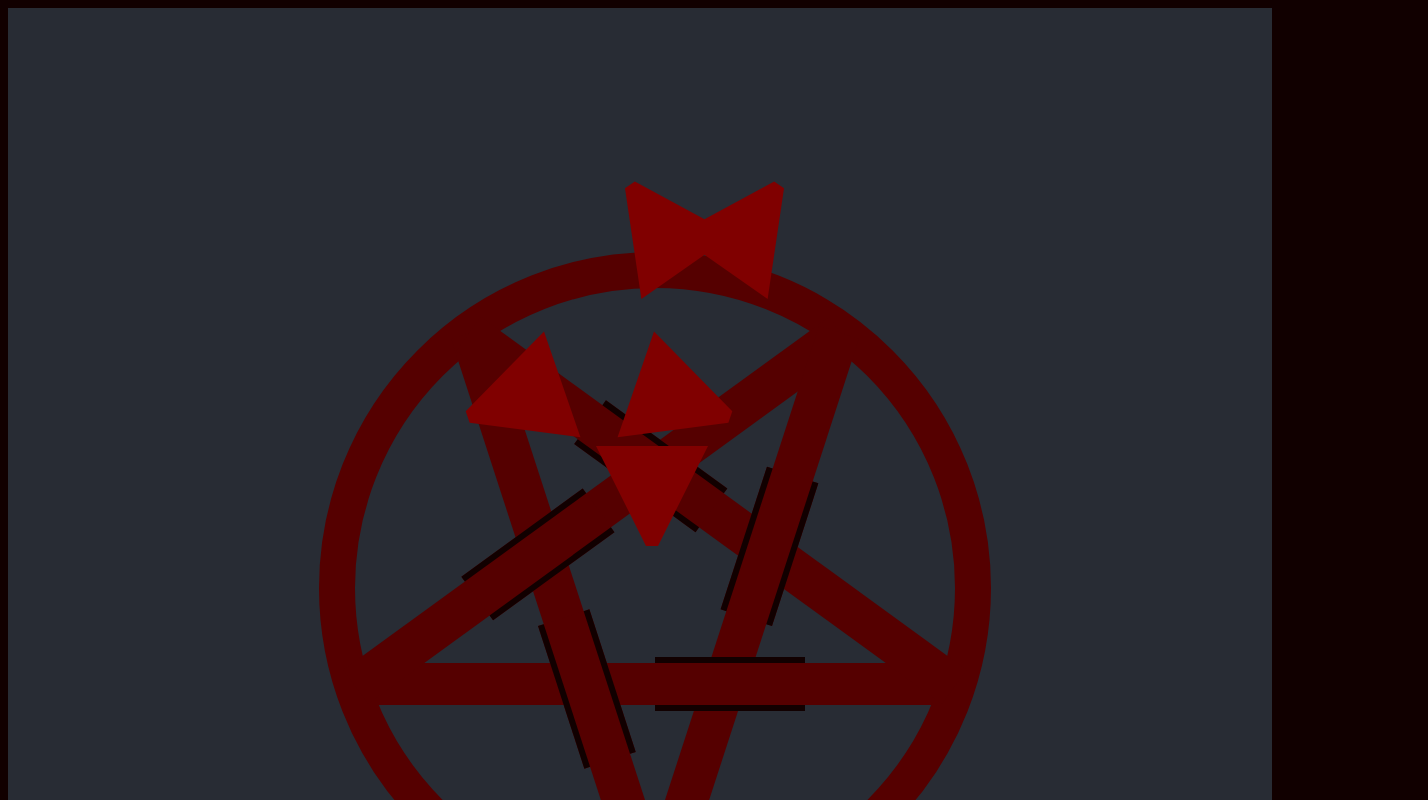
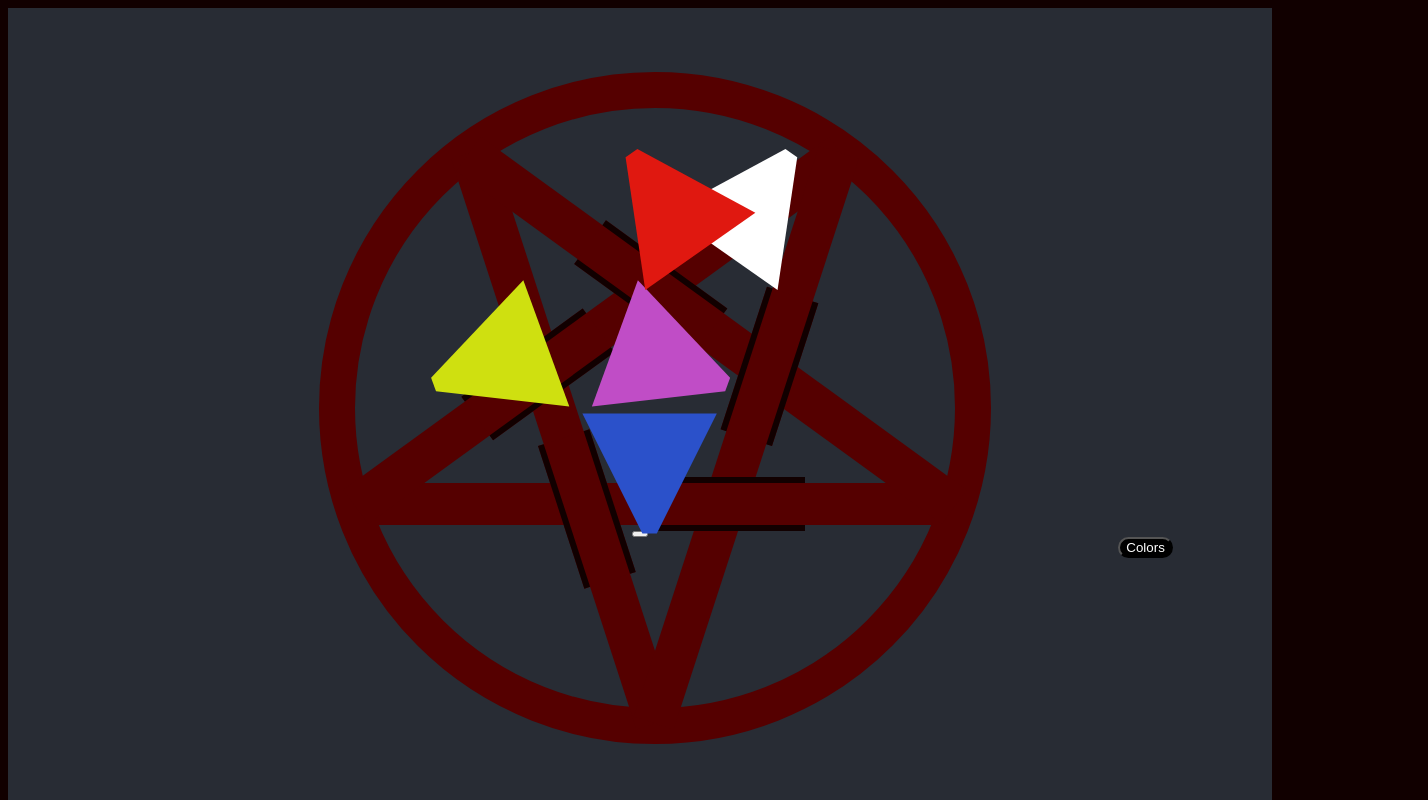
Before and after one commit to jfalconmusik/dnd-fighter, a React (Create React App) app in the folder newDev/simon_says/simon_says/: page / in a window 1280 px wide. Shown: the top 800 px of the page, 1428 px wide, since content can reach past the window. Built offline with nearby package versions, Linux system fonts and the light colour scheme.

Commit message:
looks acceptable on large screen, can change the colors

```diff
--- a/newDev/simon_says/simon_says/src/App.js
+++ b/newDev/simon_says/simon_says/src/App.js
@@ -9,8 +9,7 @@ import './App.css';
 
 // No need for context, cuz so small. No need for router either.
 
-
-
+// allow the user to choose from a fun list of background images.
 
 function App() {
 
@@ -21,12 +20,24 @@ function App() {
 
 
 const [colorPickDisplayed, setColorPickDisplayed] = useState(false)
-const [chosenColor, setChosenColor] = useState("#fff")
+const [chosenColor, setChosenColor] = useState("#fffff")
+
+useEffect(() => {
+  console.log(chosenColor);
+}, [chosenColor])
+
+useEffect(() => {
+  console.log(colorPickDisplayed);
+}, [colorPickDisplayed])
 
 
 function handleColor(target) {
   if (colorPickDisplayed) {
-    target.style.backgroundColor = `${chosenColor}`
+    if (target.className == "arrow") {
+
+      target.style.borderBottom = `100px solid ${chosenColor}`
+      console.log(target)
+    }
   }
 }
 
@@ -57,7 +68,11 @@ function handleColor(target) {
 
   // Choice logic, did the user pick the right note?
 
-  const handleClick = (buttonId) => {
+  const handleClick = (buttonId, target) => {
+
+
+    handleColor(target)
+
     if (buttonId == nextButton)
       if (sequenceCurrentPlace < sequence.length) {
         setSequenceCurrentPlace(sequenceCurrentPlace + 1);
@@ -75,6 +90,10 @@ function handleColor(target) {
   const generateNewSequence = () => {};
   //
 
+
+  function handleColorPickDisplay() {
+    setColorPickDisplayed(!colorPickDisplayed)
+  }
   // return (
   //   <div>
   //     <div id="simonSays" class="center">
@@ -122,42 +141,54 @@ function handleColor(target) {
             <div className="overbar n4"><li></li></div>
           </div>
         </div>
-        <div className="buttonContainer" onClick={(e) => {handleColor(e.target)}}>
+        <div className="buttonContainer">
             <button
+              className='arrow'
               type="button"
               id="downright-arrow"
-            onClick={() => handleClick("downright")}></button>
+              onClick={(e) =>
+                handleClick("downright", e.target)}></button>
             <button
+              className="arrow"
               type="button"
               id="downleft-arrow"
-            onClick={() => handleClick("downleft")}></button>
+              onClick={(e) =>
+                handleClick("downleft", e.target)}></button>
             <button
+              className="arrow"
               type="button"
               id="down-arrow"
-            onClick={() => handleClick("down")}></button>
+              onClick={(e) =>
+                handleClick("down-arrow", e.target)}></button>
             <button
+              className="arrow"
               type="button"
               id="topright-arrow"
-            onClick={() => handleClick("topright")}></button>
+              onClick={(e) =>
+                handleClick("topright", e.target)}></button>
             <button
+              className="arrow"
               type="button"
               id="topleft-arrow"
-            onClick={() => handleClick("topleft")}></button>
+              onClick={(e) =>
+                handleClick("topleft", e.target)}></button>
         </div>
-        <div>
-          <div class="modal">
+        <div style={{"visibility": `${colorPickDisplayed ? "initial" : "hidden"}`}}>
+          <div className="modal">
             <p>Pick your color and then click a button!</p>
           </div>
               <ChromePicker
                 id="color-picker"
+                className="colorPicker"
                 color={`${chosenColor}`}
-                onChangeComplete={() => setChosenColor(color.hex)}
-                style={{"display": `${colorPickDisplayed ? "initial" : "none"}`}}
+                onChangeComplete={(e) => setChosenColor(e.hex)}
+
 
                 />
         </div>
+
           <button type="button" id="options"></button>
-          <button type="button" id="colors" onClick={() => {setColorPickDisplayed(!colorPickDisplayed)}}
+          <button type="button" id="colors" onClick={() => {handleColorPickDisplay()}}
             >{!colorPickDisplayed ? "Colors" : "Keep Playing"}</button>
       </header>
     </div>
--- a/newDev/simon_says/simon_says/src/index.css
+++ b/newDev/simon_says/simon_says/src/index.css
@@ -10,8 +10,17 @@ body {
 .buttonContainer {
   width: 100vw;
   height: 100vh;
-  left: 6%;
-  position: relative;
+  left: 8%;
+  top: -1%;
+  position: fixed;
+  transform: scale(1.2);
+}
+
+.modal {
+  position: fixed;
+  left: 80%;
+  bottom: 27%;
+  font-size: medium;
 }
 
 #topleft-arrow {
@@ -23,9 +32,9 @@ body {
   height: 0;
   border-left: 50px solid transparent;
   border-right: 50px solid transparent;
-  border-bottom: 100px solid maroon;
-  bottom: -18%;
-  left: -22%;
+  border-bottom: 100px solid #e01810;
+  bottom: -21%;
+  left: -22.5%;
   position: relative;
   transform: rotate(-35deg);
 }
@@ -38,9 +47,9 @@ body {
   height: 0;
   border-left: 50px solid transparent;
   border-right: 50px solid transparent;
-  border-bottom: 100px solid maroon;
-  bottom: -18%;
-  left: -6%;
+  border-bottom: 100px solid #ffffff;
+  bottom: -21%;
+  left: -7.7%;
   position: relative;
   transform: rotate(35deg);
 }
@@ -54,11 +63,11 @@ body {
   height: 0;
   border-left: 50px solid transparent;
   border-right: 50px solid transparent;
-  border-bottom: 100px solid maroon;
-  bottom: -40%;
-  left: 15%;
+  border-bottom: 100px solid #c04dc6;
+  bottom: -38%;
+  left: 13%;
   position: relative;
-  transform: rotate(109deg);
+  transform: rotate(110deg);
 }
 
 #downleft-arrow {
@@ -70,11 +79,11 @@ body {
   height: 0;
   border-left: 50px solid transparent;
   border-right: 50px solid transparent;
-  border-bottom: 100px solid maroon;
-  bottom: -40%;
-  left: -7%;
+  border-bottom: 100px solid#CFE010;
+  bottom: -38%;
+  left: -7.7%;
   position: relative;
-  transform: rotate(-109deg);
+  transform: rotate(-110deg);
 }
 
 #down-arrow {
@@ -86,21 +95,42 @@ body {
   height: 0;
   border-left: 50px solid transparent;
   border-right: 50px solid transparent;
-  border-bottom: 100px solid maroon;
-  bottom: -52%;
-  left: -5%;
+  border-bottom: 100px solid #2b51ca;
+  bottom: -49.5%;
+  left: -6%;
   position: relative;
   transform: rotate(-180deg);
 }
 
+.arrow {
+}
+
+.arrow :hover {
+  box-shadow: 10px 10px 5px grey;
+}
+
 #color-picker {
-  position: fixed;
+  position: relative;
+  left: 60vw;
+  margin-left: 100%;
+  float: right;
+}
+
+.colorPicker {
+  left: 300%;
+  top: 50%;
+  margin-top: 10%;
+  position: relative;
 }
 
 #colors {
   background-color: black;
   color: white;
   border-radius: 25px;
+  position: relative;
+  left: 40%;
+  bottom: 20%;
+  z-index: 99;
 }
 
 .base {
```
Lines whose indentation alone changed are shown as unchanged.
